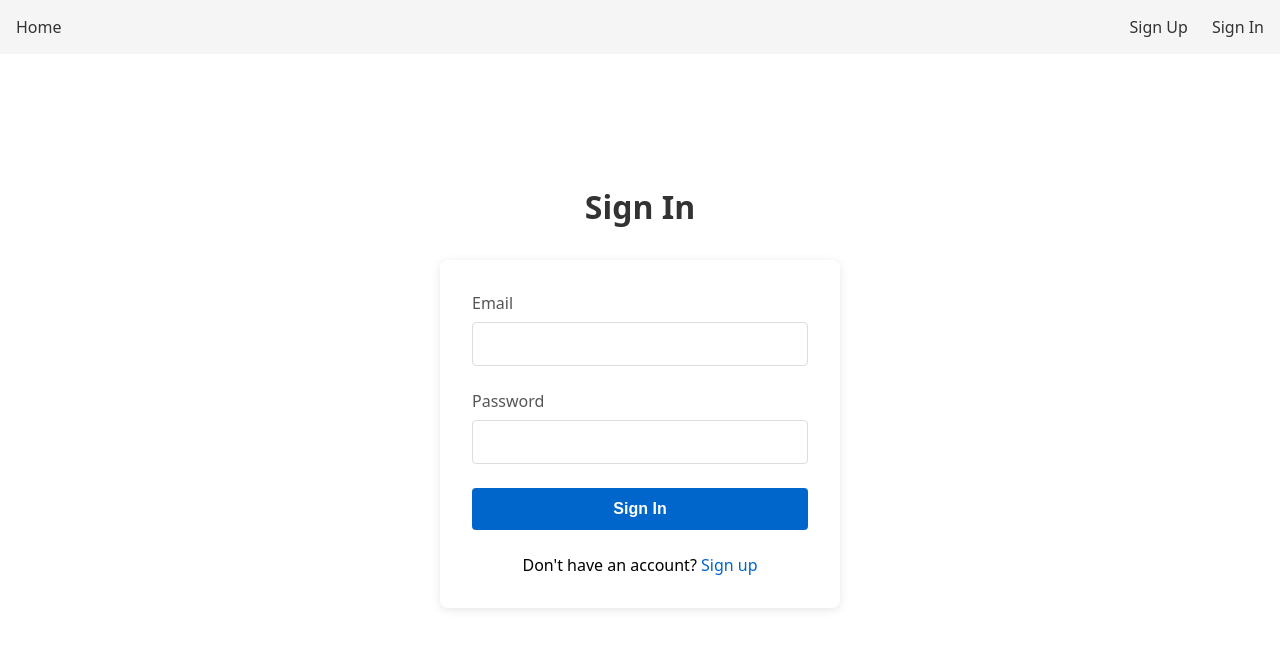
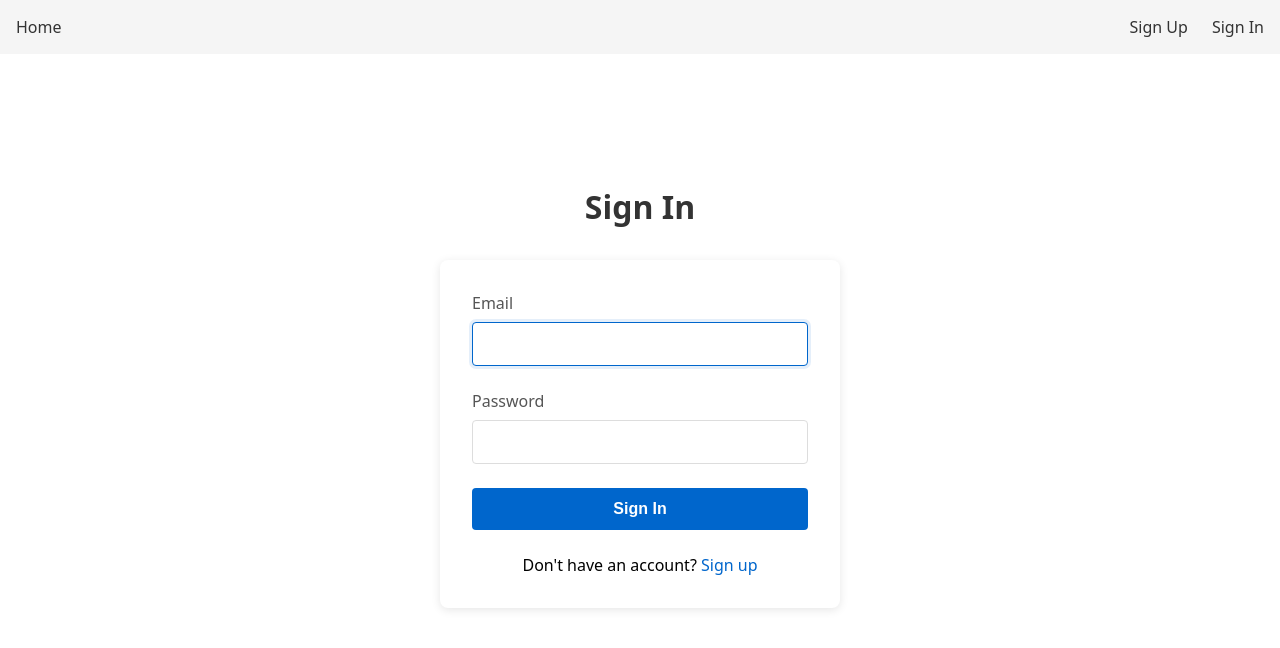
Before and after one commit to claudesky/identity-go, a Nuxt app in the folder frontend/: page /sign-in in a window 1280 px wide. Shown: the top 648 px of the page. Built offline with nearby package versions, Linux system fonts and the light colour scheme; no server answers.

Commit message:
feat: sign-in autofocus

```diff
--- a/frontend/pages/sign-in.vue
+++ b/frontend/pages/sign-in.vue
@@ -9,10 +9,15 @@ const email = ref('')
 const password = ref('')
 const error = ref('')
 const loading = ref(false)
+const emailInput = ref<HTMLInputElement | null>(null)
 
 const { signIn } = useAuthAPI()
 const { setUser } = useAuth()
 const router = useRouter()
+
+onMounted(() => {
+  emailInput.value?.focus()
+})
 
 const handleSubmit = async () => {
   error.value = ''
@@ -51,6 +56,7 @@ const handleSubmit = async () => {
             <div class="form-group">
               <label for="email">Email</label>
               <input
+                ref="emailInput"
                 type="email"
                 id="email"
                 v-model="email"
```
